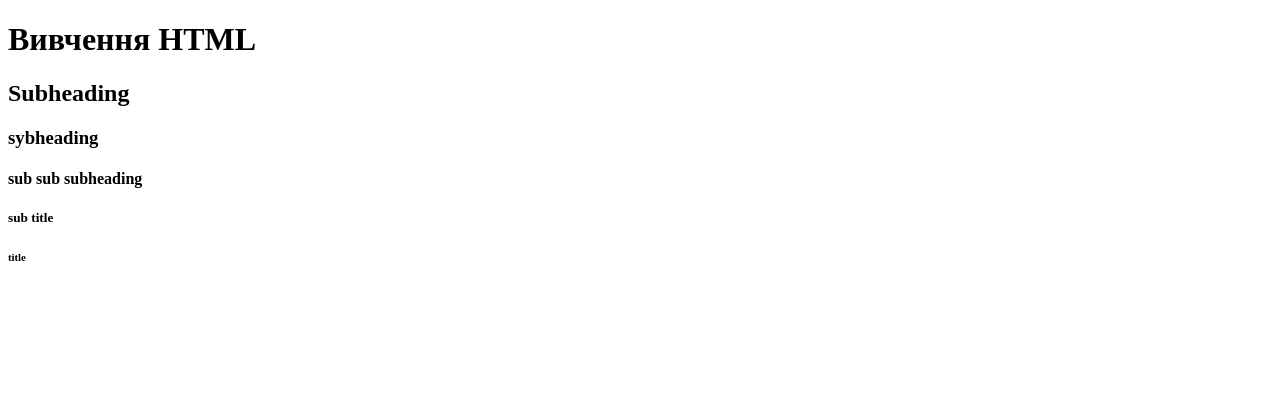
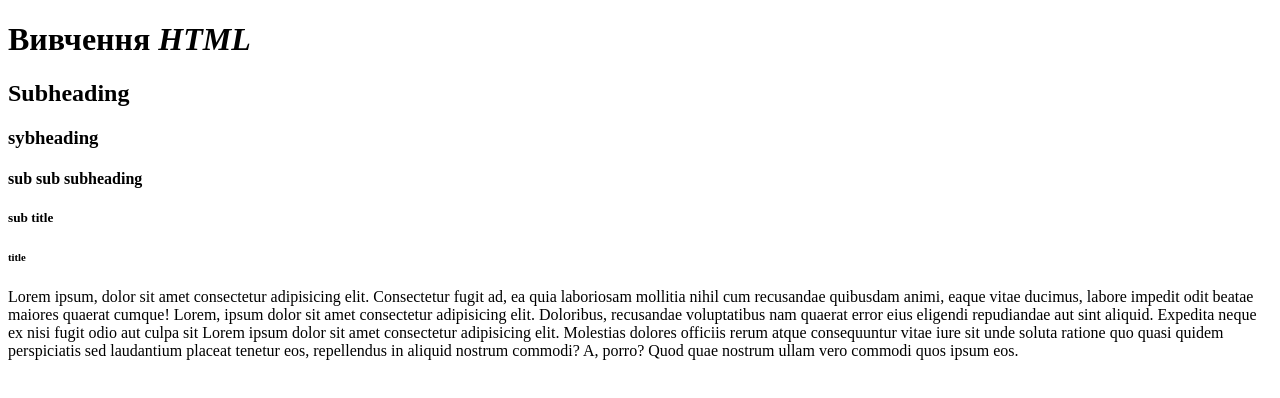
Before and after one commit to Olena28111982/pfm2024-1-start-html, a plain HTML site: page index.html in a window 1280 px wide. Drawn offline with Linux system fonts and the light colour scheme.

Commit message:
Update p h

```diff
--- a/index.html
+++ b/index.html
@@ -6,11 +6,12 @@
     <title>Start</title>
   </head>
   <body>
-    <h1 title="Heading hi">Вивчення HTML</h1>
+    <h1 title="Heading hi">Вивчення <i>HTML</i></h1>
     <h2>Subheading</h2>
     <h3>sybheading</h3>
     <h4>sub sub subheading</h4>
     <h5>sub title</h5>
     <h6>title</h6>
+    <p>Lorem ipsum, dolor sit amet consectetur adipisicing elit. Consectetur fugit ad, ea quia laboriosam mollitia nihil cum recusandae quibusdam animi, eaque vitae ducimus, labore impedit odit beatae maiores quaerat cumque! Lorem, ipsum dolor sit amet consectetur adipisicing elit. Doloribus, recusandae voluptatibus nam quaerat error eius eligendi repudiandae aut sint aliquid. Expedita neque ex nisi fugit odio aut culpa sit Lorem ipsum dolor sit amet consectetur adipisicing elit. Molestias dolores officiis rerum atque consequuntur vitae iure sit unde soluta ratione quo quasi quidem perspiciatis sed laudantium placeat tenetur eos, repellendus in aliquid nostrum commodi? A, porro? Quod quae nostrum ullam vero commodi quos ipsum eos.</p>
   </body>
 </html>
```
